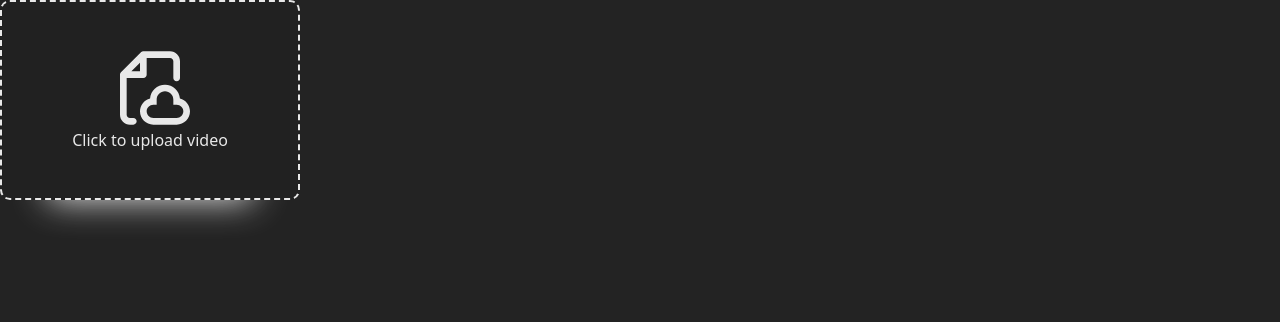
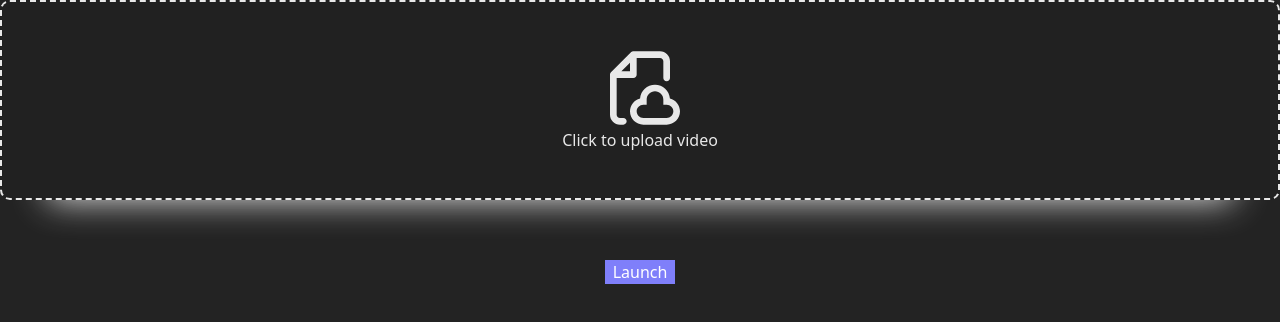
Before and after one commit to FarzGit/Carousel, a React (Vite) app in the folder frontend/: page /admin in a window 1280 px wide. Shown: the top 322 px of the page. Built offline with nearby package versions, Linux system fonts and the light colour scheme.

Commit message:
admin some modification done addin lauch button

```diff
--- a/frontend/src/components/adminHome/adminHome.css
+++ b/frontend/src/components/adminHome/adminHome.css
@@ -10,7 +10,7 @@
 
 .custom-file-upload {
     height: 200px;
-    width: 300px;
+    width: 100%;
     display: flex;
     /* flex-direction: column; */
     align-items: center;
@@ -57,3 +57,22 @@
     justify-content: center;
     padding-top: 30px;
 }
+
+
+.button-div{
+
+  display: flex;
+  justify-content: center;
+  padding-top: 30px;
+}
+
+.btn {
+  background-color: rgb(127, 127, 250);
+  color: white;
+  width: 70px;
+  transition: background-color 0.3s, transform 0.3s;
+}
+
+.btn:hover {
+  transform: scale(1.1);
+}
--- a/frontend/src/components/adminHome/adminHome.jsx
+++ b/frontend/src/components/adminHome/adminHome.jsx
@@ -52,6 +52,10 @@ function adminHome() {
 
             </div>
 
+            <div className='button-div'>
+                <button className='btn font-medium p-1 rounded-md'>Launch</button>
+            </div>
+
 
         </>
 
```
Also changed, not shown: frontend/src/components/carosole/carasoleSlide.css (added, +26 -0 lines).
